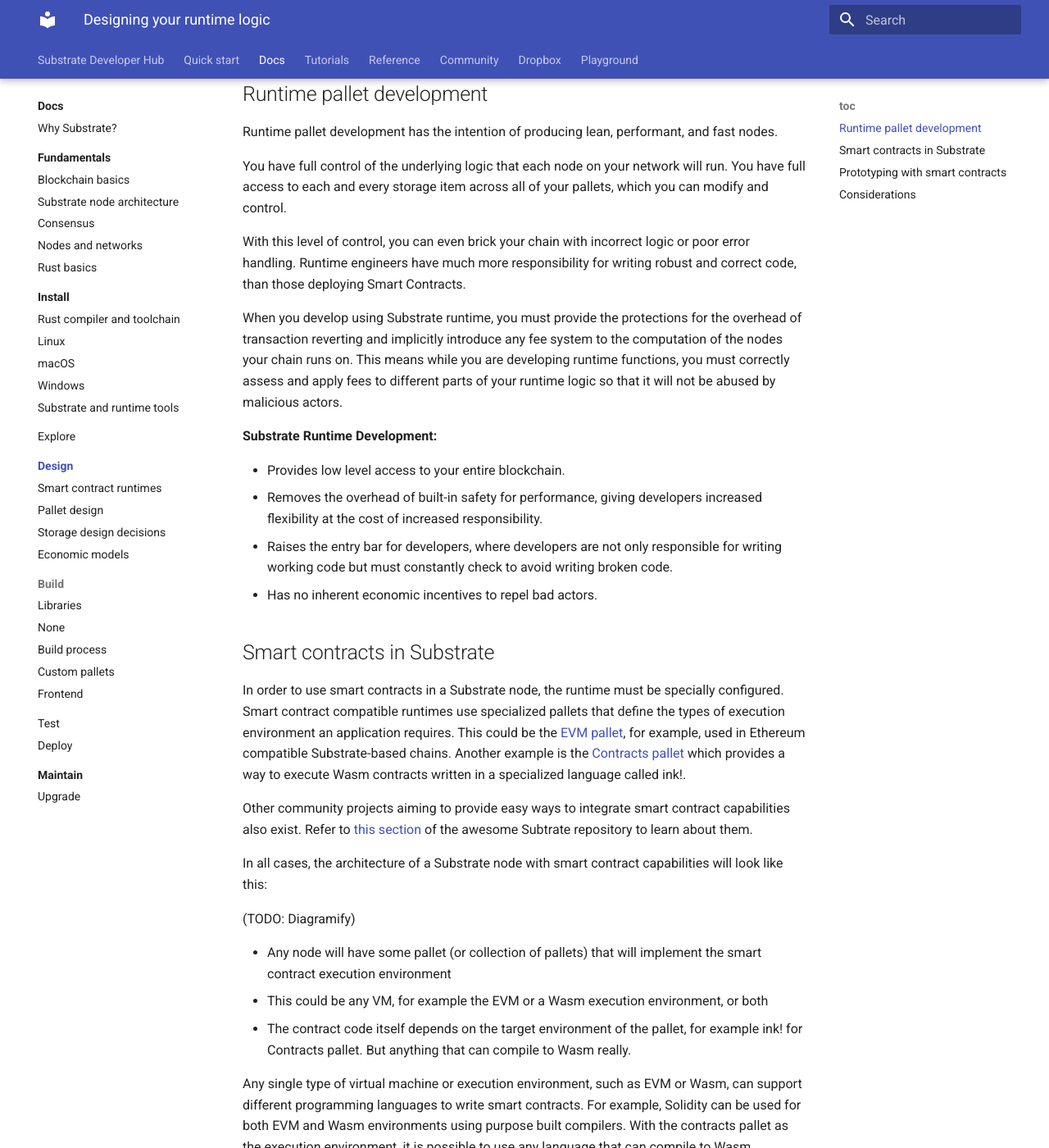
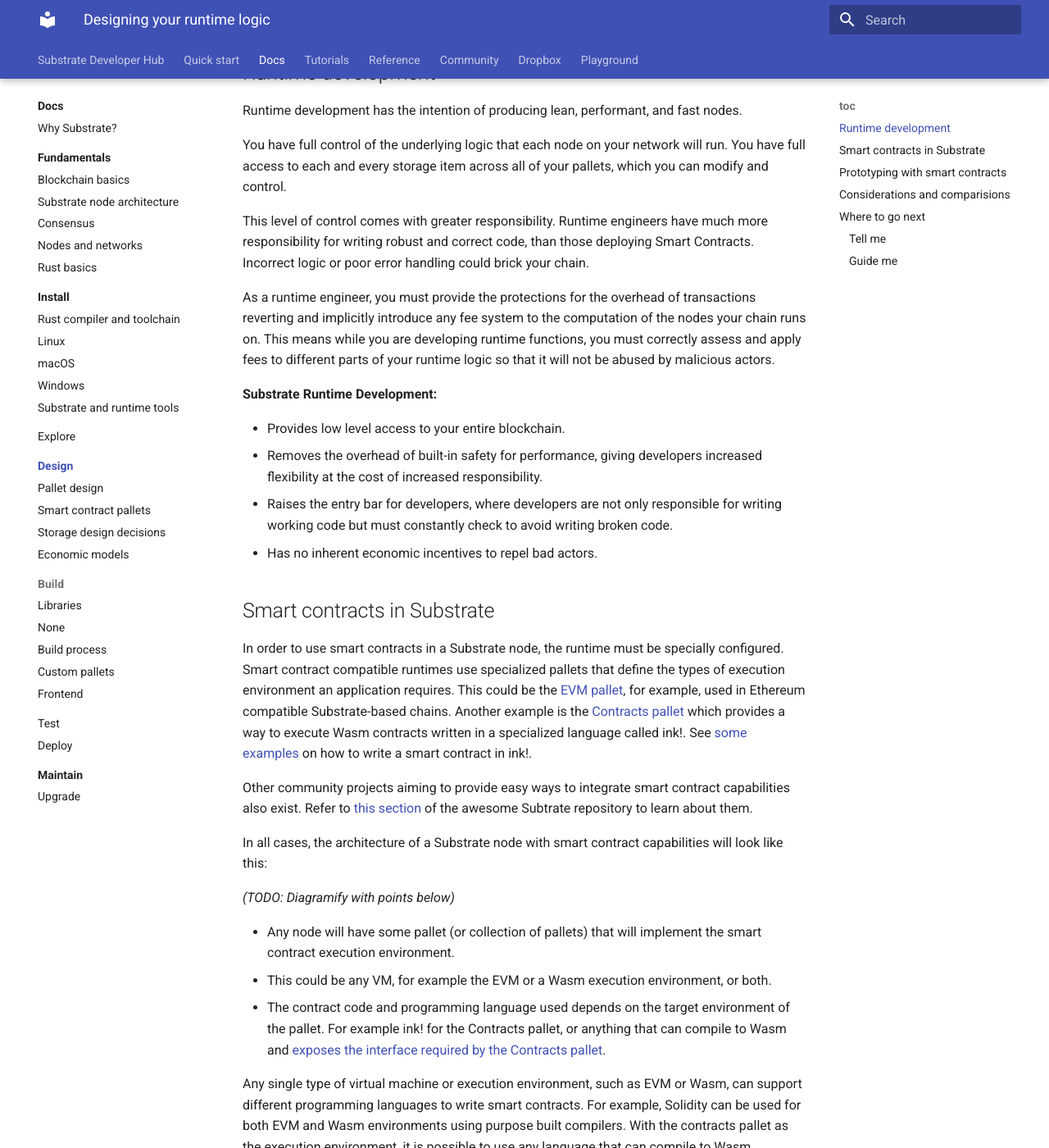
Before and after one commit to polkadot-developers/docs-sandbox, an MkDocs documentation site: the page built from source/docs/main-docs/05-design/index.md, in a window 1280 px wide and 1400 px high, scrolled down 932 px. Shown: the whole window at 82% size. Built offline with MkDocs 1.6.1 and Material for MkDocs 9.7.7, drawn with Linux system fonts in a browser that asks for light colours; some of the changed text lies outside the part shown.

Commit message:
Minor shuffle

```diff
--- a/source/docs/main-docs/05-design/index.md
+++ b/source/docs/main-docs/05-design/index.md
@@ -21,19 +21,22 @@
 There is likely some amount of overlap in the kinds of problems each one can solve, but there is also a clear set of problems suited for only one of the two.
 To give just one example in each category:
 
-- **Runtime pallet development:** Building a privacy layer on top of transactions in your blockchain.
+- **Runtime development:** Building a privacy layer on top of transactions in your blockchain.
 - **Smart contract development:** Introducing multi-signature wallets over the currency of your blockchain.
 - **Use case specific:** Building a gaming dApp which may need to build up a community of users (smart contract), or may need to scale to millions of transactions a day (runtime pallet development).
 
-## Runtime pallet development
-Runtime pallet development has the intention of producing lean, performant, and fast nodes.
+## Runtime development
+Runtime development has the intention of producing lean, performant, and fast nodes.
 
 You have full control of the underlying logic that each node on your network will run.
 You have full access to each and every storage item across all of your pallets, which you can modify and control.
 
-With this level of control, you can even brick your chain with incorrect logic or poor error handling. Runtime engineers have much more responsibility for writing robust and correct code, than those deploying Smart Contracts.
+This level of control comes with greater responsibility.
+Runtime engineers have much more responsibility for writing robust and correct code, than those deploying Smart Contracts.
+Incorrect logic or poor error handling could brick your chain.
 
-When you develop using Substrate runtime, you must provide the protections for the overhead of transaction reverting and implicitly introduce any fee system to the computation of the nodes your chain runs on. This means while you are developing runtime functions, you must correctly assess and apply fees to different parts of your runtime logic so that it will not be abused by malicious actors.
+As a runtime engineer, you must provide the protections for the overhead of transactions reverting and implicitly introduce any fee system to the computation of the nodes your chain runs on.
+This means while you are developing runtime functions, you must correctly assess and apply fees to different parts of your runtime logic so that it will not be abused by malicious actors.
 
 **Substrate Runtime Development:**
 
@@ -47,18 +50,18 @@
 In order to use smart contracts in a Substrate node, the runtime must be specially configured.
 Smart contract compatible runtimes use specialized pallets that define the types of execution environment an application requires.
 This could be the [EVM pallet](/pallet-todo-link), for example, used in Ethereum compatible Substrate-based chains.
-Another example is the [Contracts pallet](/pallet-todo-link) which provides a way to execute Wasm contracts written in a specialized language called ink!.
+Another example is the [Contracts pallet](/pallet-todo-link) which provides a way to execute Wasm contracts written in a specialized language called ink!. See [some examples](https://paritytech.github.io/ink-docs/examples/) on how to write a smart contract in ink!.
 
 Other community projects aiming to provide easy ways to integrate smart contract capabilities also exist.
 Refer to [this section](./todo) of the awesome Subtrate repository to learn about them.
 
 In all cases, the architecture of a Substrate node with smart contract capabilities will look like this:
 
-(TODO: Diagramify)
+_(TODO: Diagramify with points below)_
 
-- Any node will have some pallet (or collection of pallets) that will implement the smart contract execution environment
-- This could be any VM, for example the EVM or a Wasm execution environment, or both
-- The contract code itself depends on the target environment of the pallet, for example ink! for Contracts pallet. But anything that can compile to Wasm really.
+- Any node will have some pallet (or collection of pallets) that will implement the smart contract execution environment.
+- This could be any VM, for example the EVM or a Wasm execution environment, or both.
+- The contract code and programming language used depends on the target environment of the pallet. For example ink! for the Contracts pallet, or anything that can compile to Wasm and [exposes the interface required by the Contracts pallet](https://github.com/paritytech/substrate/tree/master/frame/contracts#interface-exposed-to-contracts).
 
 Any single type of virtual machine or execution environment, such as EVM or Wasm, can support different programming languages to write smart contracts.
 For example, Solidity can be used for both EVM and Wasm environments using purpose built compilers.
@@ -79,8 +82,8 @@
 
 These different overheads makes running contracts slower and more costly, but attractive to certain developers.
 
-Contracts allow your community to extend and develop on top of your runtime logic without needing to go through all of the proposals, runtime upgrades, etc... . It can even be used
-as a testing ground for future runtime changes, but done in a way that isolates your network from any of the growing pains or errors which might occur.
+Contracts allow your community to extend and develop on top of your runtime logic without needing to go through the process of on-chain runtime upgrades.
+It can even be used as a testing ground for future runtime changes, but done in a way that isolates your network from any of the growing pains or errors which might occur.
 
 **Substrate Smart Contracts:**
 
@@ -90,12 +93,11 @@
 - Have a lower bar to entry for development.
 - Enable fast-pace community interaction through a playground to write new logic.
 
-For a comparison of smart contract and runtime development, see [link](link).
 ## Prototyping with smart contracts
 
 Todo
 
-## Considerations
+## Considerations and comparisions
 
 There are a few considerations to be made when composing runtimes with pallets, smart contracts or both.
 A main one is the cost associated with building using each approach.
@@ -111,4 +113,20 @@
 |---------------------|:---------------|:------------------|
 | Privacy Layer  <br>Feeless Token <br>Light-Client Bridge <br> Decentralized Exchange <br>Oracles <br>Stable Coin| Multi-signature Wallet <br> Data services <br> Simple fundraiser | Small scale gaming dApp (contract) <br>Large scale gaming dApp (runtime) <br> Community driven Decentralized Autonomous Organizations (DAO)(contract)<br> Protocol driven Decentralized Autonomous Organizations (DAO)(runtime) <br> Community driven treasury(contract)<br> Protocol driven treasury (runtime)                |
 
-> **NOTE:** If you are building on Polkadot, you can also [deploy smart contracts on its parachain](https://wiki.polkadot.network/docs/en/build-smart-contracts). See [The Polkadot Wiki](https://wiki.polkadot.network/docs/build-build-with-polkadot#what-is-the-difference-between-building-a-parachain-a-parathread-or-a-smart-contract) for a comparison between developing on a parachain, parathread, and smart contracts.
+> **NOTE:** If you are building on Polkadot, you can also [deploy smart contracts on its parachain](https://wiki.polkadot.network/docs/en/build-smart-contracts).
+See [The Polkadot Wiki](https://wiki.polkadot.network/docs/build-build-with-polkadot#what-is-the-difference-between-building-a-parachain-a-parathread-or-a-smart-contract) for a comparison between developing on a parachain, parathread, and smart contracts.
+
+## Where to go next
+
+Explore the following resources to learn more.
+
+#### Tell me
+
+* [Pallet design](./pallet-design)
+* [Smart contract pallets](./smart-contract-pallets)
+* [Storage design](./storage-design)
+* [Economic models](./economic-models)
+
+#### Guide me
+* Build a proof of existence blockchain
+* ink! tutorial
--- a/source/mkdocs.yml
+++ b/source/mkdocs.yml
@@ -43,8 +43,8 @@
         - 'Explore': 'main-docs/04-explore/explore.md'
         - 'Design':
              - 'Designing your runtime logic': 'main-docs/05-design/index.md'
-             - 'Smart contract runtimes': 'main-docs/05-design/smart-contract-pallets.md'
              - 'Pallet design': 'main-docs/05-design/pallet-design.md'
+             - 'Smart contract pallets': 'main-docs/05-design/smart-contract-pallets.md'
              - 'Storage design decisions': 'main-docs/05-design/storage-design.md'
              - 'Economic models': 'main-docs/05-design/economic-models.md'
         - 'Build':
```
Also changed, not shown: other parts of source/docs/main-docs/05-design/index.md (+1 -1 lines), source/docs/main-docs/05-design/smart-contract-pallets.md (+2 -1 lines).
